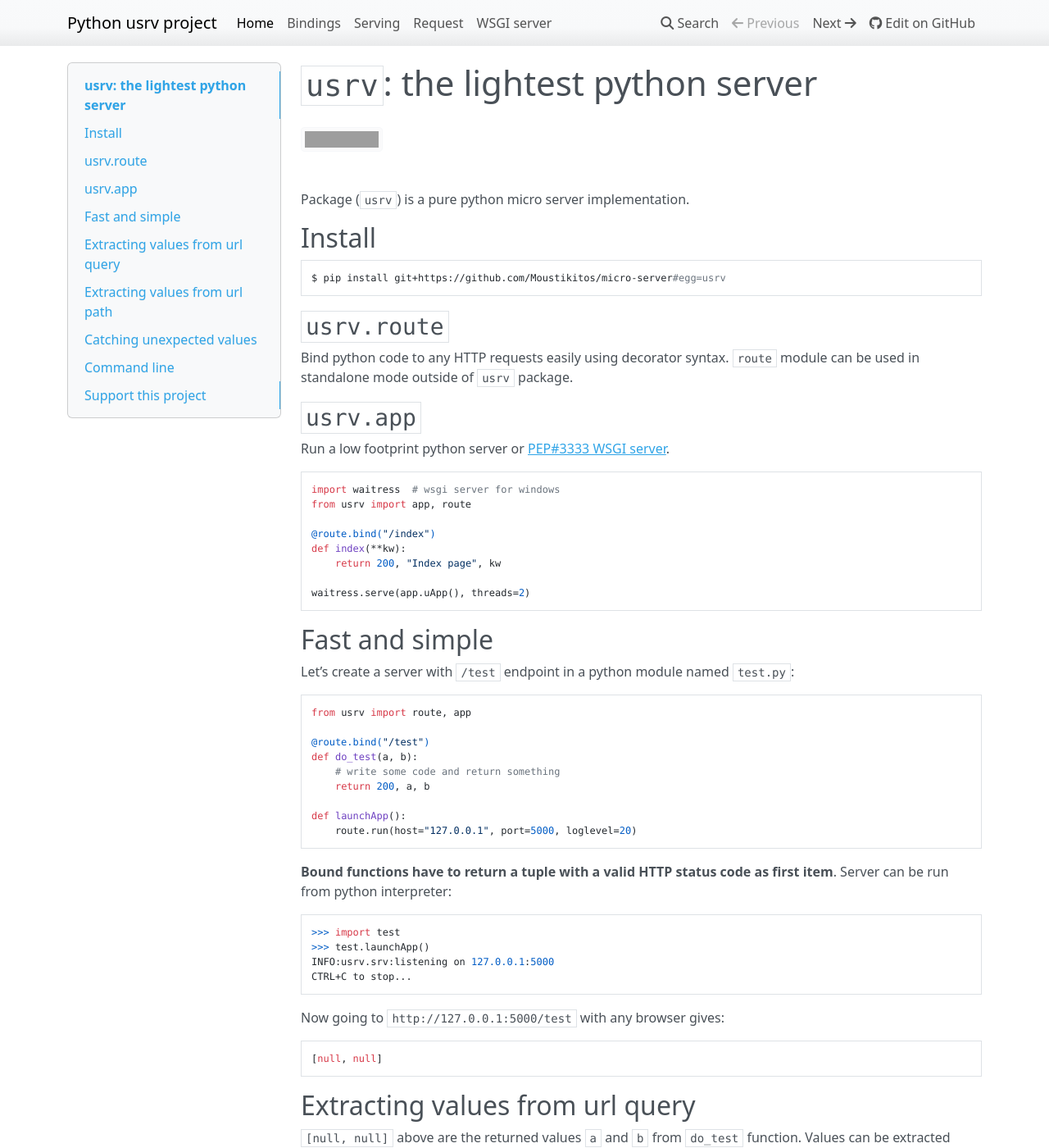
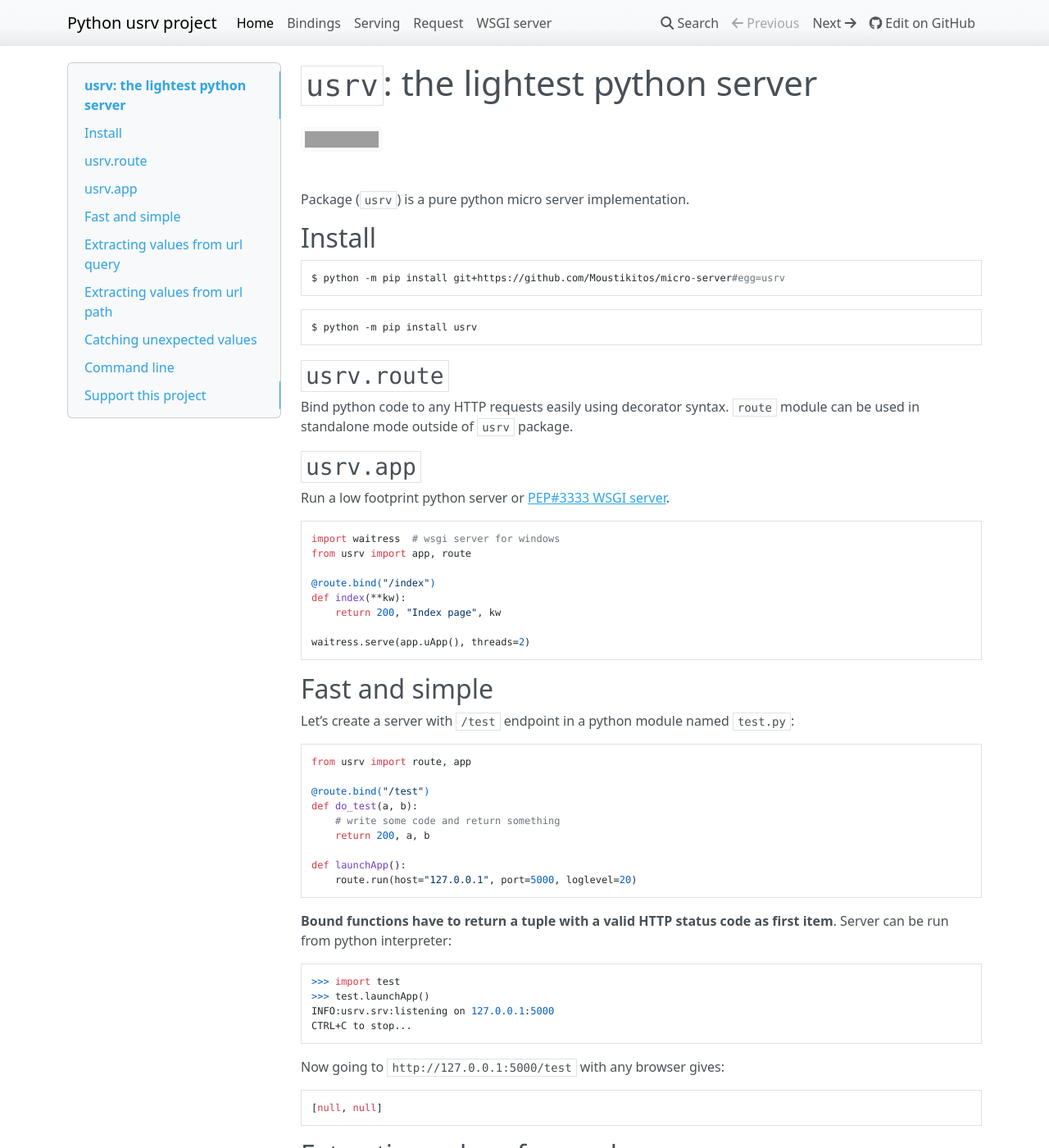
Before and after one commit to Moustikitos/micro-server, an MkDocs documentation site: the page built from docs/index.md, in a window 1280 px wide and 1400 px high. Shown: the whole window at 82% size. Built offline with MkDocs 1.6.1, drawn with Linux system fonts in a browser that asks for light colours; nearby versions of some CDN libraries; some of the changed text lies outside the part shown; grey boxes are pictures that could not be loaded.

Commit message:
doc: update

````diff
--- a/docs/index.md
+++ b/docs/index.md
@@ -7,7 +7,11 @@ Package (`usrv`) is a pure python micro server implementation.
 ## Install
 
 ```bash
-$ pip install git+https://github.com/Moustikitos/micro-server#egg=usrv
+$ python -m pip install git+https://github.com/Moustikitos/micro-server#egg=usrv
+```
+
+```bash
+$ python -m pip install usrv
 ```
 
 ## `usrv.route`
````
Also changed, not shown: other parts of docs/index.md (+3 -3 lines), docs/request.md (+2 -0 lines).
